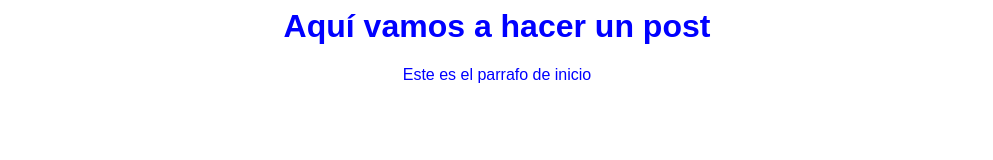
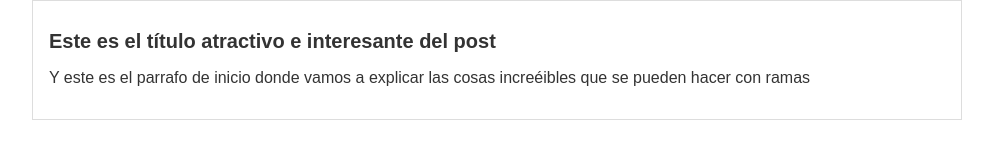
Before and after one commit to ltoncelDev/rdsDev-blog, a plain HTML site: page index.html in a window 1280 px wide. Shown: the whole page, without its empty margins (143-1136 px from the left). Drawn offline with Linux system fonts and the light colour scheme; files that its build step writes are made by us from their sources.

Commit message:
Se inicialoza el proyecto real en HTML y CSS

```diff
--- a/css/estilos.css
+++ b/css/estilos.css
@@ -1,6 +1,23 @@
 body
 {
-	color:blue;
-	font-family: "Arial";
-	text-align: center;
+	color: #333;
+    text-align: center;
+    font-family: Arial;
+    font-size: 16px;
+    margin: 0;
+    padding: 0;
 }
+
+#container
+{
+    width: 70%;
+    padding: 1em;
+    text-align: left;
+    border: 1px solid #DDD;
+    margin: 0 auto;
+}
+
+#container h1
+{
+    font-size: 20px;
+}
--- a/index.html
+++ b/index.html
@@ -1,10 +1,17 @@
 <html>
-	<head>
-		<title>Este es el título del post</title>
-		<link rel="stylesheet" href="estilos.css">
-	</head>
-	<body>
-		<h1>Aquí vamos a hacer un post</h1>
-		<p>Este es el parrafo de inicio</p>
-	</body>
+  <head>
+    <title>Este es el título del post</title>
+    <link rel="stylesheet" href="css/estilos.css" />
+  </head>
+  <body>
+    <div id="container">
+      <div id="post">
+        <h1>Este es el título atractivo e interesante del post</h1>
+        <p>
+          Y este es el parrafo de inicio donde vamos a explicar las cosas
+          increéibles que se pueden hacer con ramas
+        </p>
+      </div>
+    </div>
+  </body>
 </html>
```
